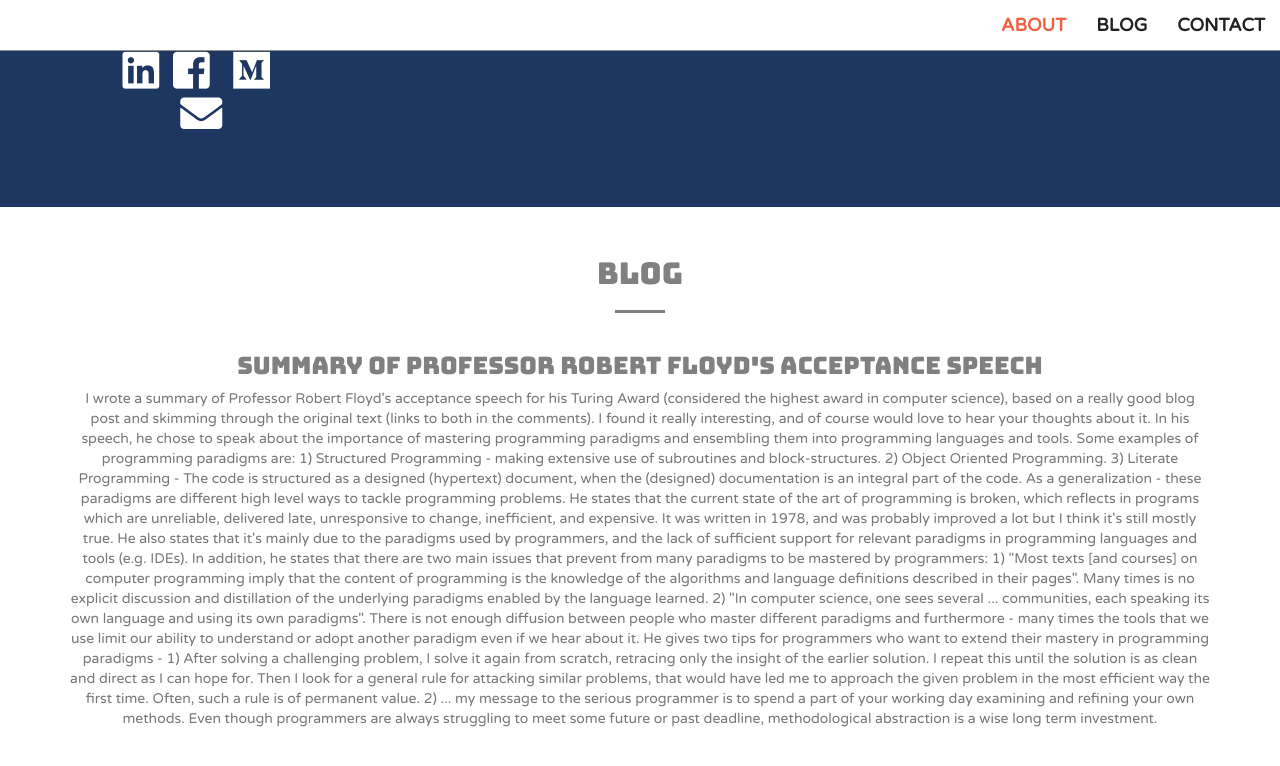
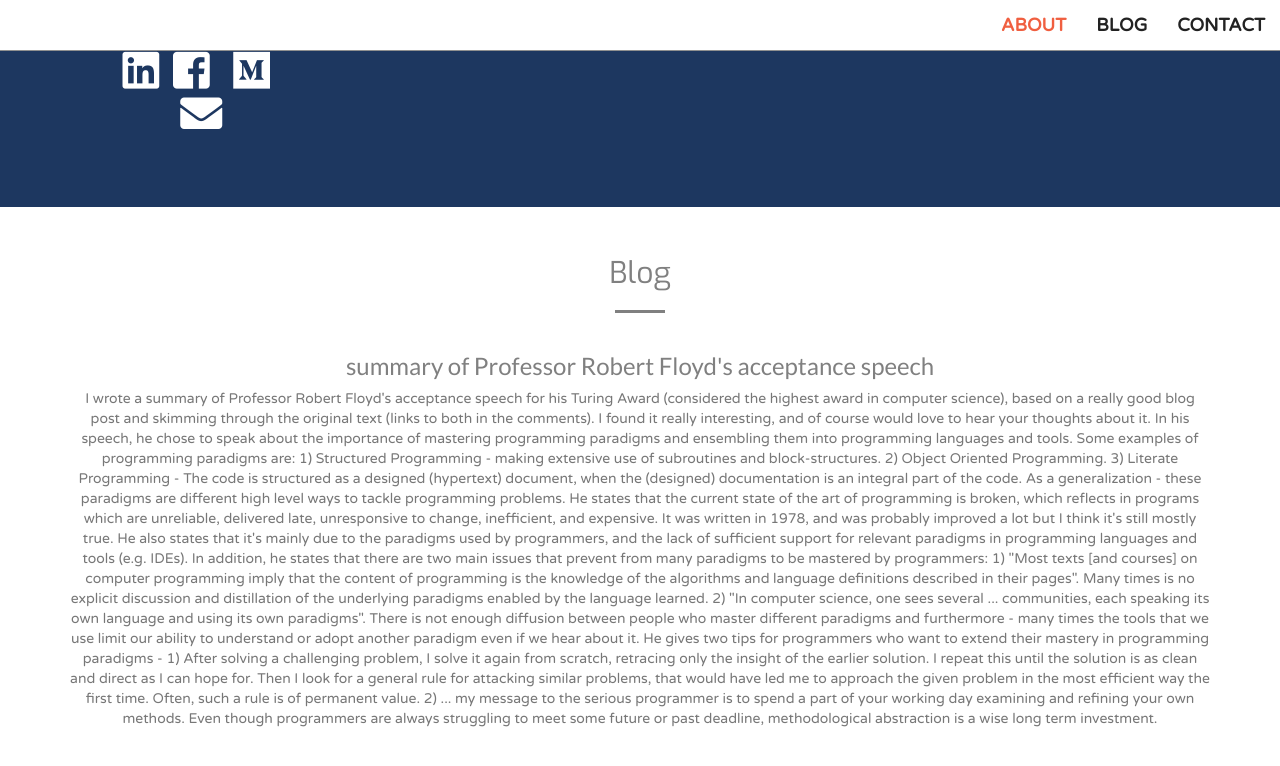
Before and after one commit to idan-bassuk/idan-bassuk.github.io, a Jekyll site: the page built from index.html, in a window 1280 px wide and 900 px high, scrolled down 1413 px. Shown: the top 766 px of the window. Built offline with Jekyll 4.4.1, drawn with Linux system fonts in a browser that asks for light colours; some web fonts are replaced.

Commit message:
Update _base.scss

```diff
--- a/_sass/_base.scss
+++ b/_sass/_base.scss
@@ -2,7 +2,6 @@
 .social { margin: 20px; }
 .about { font-size: 18px; }
 #profile-photo , #about-txt {padding-top: 25px; padding-bottom: 25px;}
-.sub-title {font-family: 'Exo', sans-serif;}
 
 .fancy {
   font-family: 'Lato', sans-serif;
@@ -63,9 +62,9 @@ a {
     }
 }
 
-h1, h2, h3, h4, h5, h6 {
-    font-family: 'Bungee', cursive;
-}
+h1 { font-family: 'Bungee', cursive; }
+h2 { font-family: 'Exo', sans-serif; }
+h3, h4, h5, h6 { font-family: 'Lato', sans-serif; }
 
 p {
     font-size: 16px;
```
